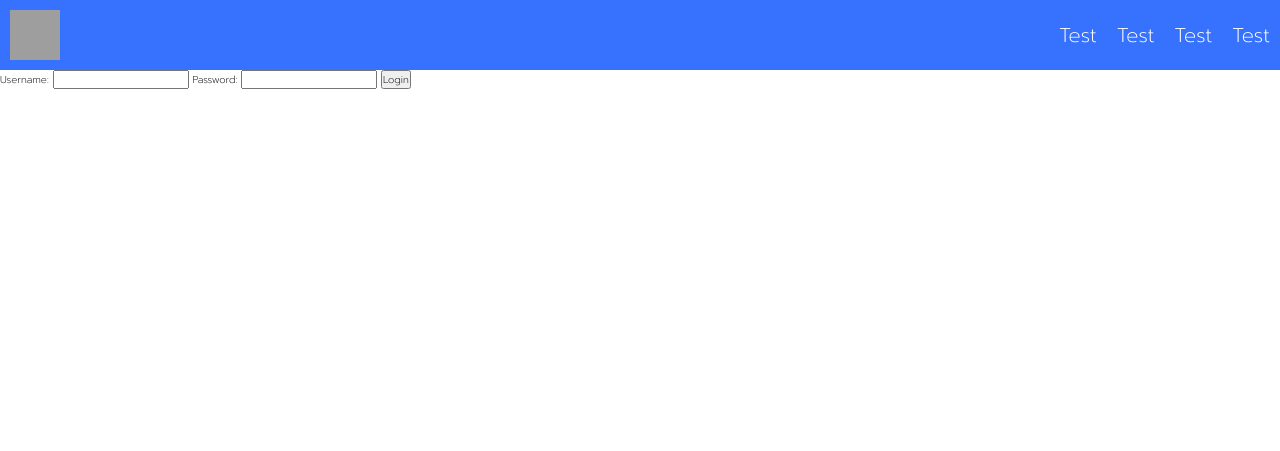
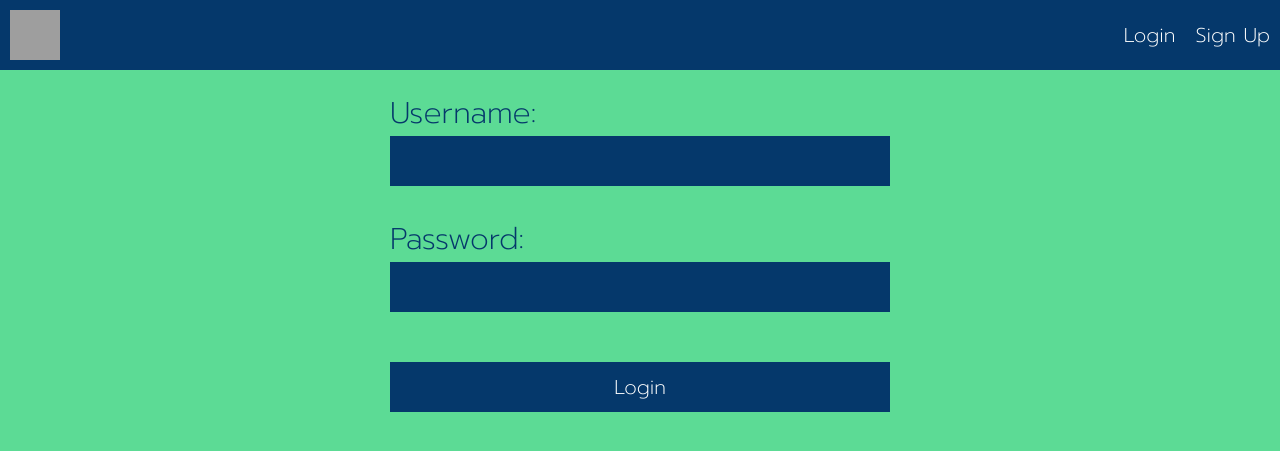
Before and after one commit to DiegoLibonati/Flask-Projects, a Flask app: page /login in a window 1280 px wide. Shown: the top 451 px of the page. Run offline with Flask 2, Linux system fonts and the light colour scheme; some libraries are stand-ins or nearby versions; grey boxes are pictures that could not be loaded.

Commit message:
sistema de login y registro hecho

```diff
--- a/Foro. Flask/foro/auth.py
+++ b/Foro. Flask/foro/auth.py
@@ -1,19 +1,68 @@
-from flask import Blueprint, render_template
+import re
+from flask import Blueprint, render_template,request, flash, url_for, redirect
 from .models import User
 from werkzeug.security import generate_password_hash, check_password_hash
-from . import DB_NAME
+from . import db
 from flask_login import login_user, login_required, logout_user, current_user
 
 auth = Blueprint('auth', __name__)
 
-@auth.route('/login')
+@auth.route('/login', methods=['GET' ,'POST'])
 def login():
-    return render_template('login.html')
+    if request.method == "POST":
+        username = request.form.get("username")
+        password = request.form.get("password")
+
+        user_db = User.query.filter_by(username=username).first()
+
+        if user_db:
+            if check_password_hash(user_db.password, password):
+                flash("Logged in successfully!", category="success")
+                login_user(user_db, remember=True)
+                return redirect(url_for('views.home'))
+            else:
+                flash("Invalid password", category="error")
+        else:
+            flash("Invalid username", category="error")
+
+    return render_template('login.html', user=current_user)
 
 @auth.route('/logout')
+@login_required
 def logout():
-    return render_template('login.html')
+    logout_user()
+    return redirect(url_for('auth.login', user=current_user))
 
-@auth.route('/sign-up')
+@auth.route('/sign-up', methods=['GET' ,'POST'])
 def sign_up():
-    return render_template('sign_up.html')
+    username = request.form.get("username")
+    email = request.form.get("email")
+    password = request.form.get("password")
+    confirm_password = request.form.get("confirm_password")
+
+    user_db = User.query.filter_by(username=username).first()
+    email_db = User.query.filter_by(email=email).first()
+
+    if user_db:
+        flash("The user already exists", category="error")
+    elif email_db:
+        flash("The email already exists", category="error")
+    elif not password == confirm_password:
+        flash("Passwords do not match", category="error")
+    elif (not username or not email or not password or not confirm_password) or (username.isspace() or email.isspace() or password.isspace() or confirm_password.isspace()):
+        flash("Blank spaces or spaces at the end or beginning are not allowed.", category="error")
+    elif len(username) <= 2:
+        flash("The username must be longer than 2 characters.", category="error")
+    elif not re.match(r"^[A-Za-z0-9\.\+_-]+@[A-Za-z0-9\._-]+\.[a-zA-Z]*$", email):
+        flash("Invalid email.", category="error")
+    elif len(password) <= 5:
+        flash("The password must be longer than 5 characters.", category="error")
+    else:
+        new_user = User(username = username, email = email, password = generate_password_hash(password))
+        db.session.add(new_user)
+        db.session.commit()
+        login_user(new_user, remember=True)
+        flash('Account created!', category='success')
+        return redirect(url_for('views.home'))
+
+    return render_template('sign_up.html', user=current_user)
--- a/Foro. Flask/foro/static/css/general.css
+++ b/Foro. Flask/foro/static/css/general.css
@@ -17,8 +17,39 @@
 body{
     height: 100%;
     width: 100%;
+    margin-top: 7rem;
 }
 
 main{
-    margin-top: 7rem;
+    display: flex;
+    align-items: center;
+    justify-content: center;
+    flex-flow: column wrap;
+    width: 100%;
+    height: 100%;
 }
+
+.alert{
+    display: flex;
+    align-items: center;
+    justify-content: space-between;
+    width: 100%;
+    height: auto;
+    border-bottom-left-radius: 1rem;
+    border-bottom-right-radius: 1rem;
+    padding: 1rem;
+}
+
+.alert h2, .alert-x{
+    font-size: 2rem;
+    color: #fff;
+    cursor: pointer;
+}
+
+.bad{
+    background-color: red;
+}
+
+.good{
+    background-color: green;
+}
--- /dev/null
+++ b/Foro. Flask/foro/static/css/login/login.css
@@ -0,0 +1,56 @@
+body{
+    background-color: #5CDB95;
+}
+
+.form_login_center{
+    display: flex;
+    align-items: center;
+    justify-content: center;
+    flex-flow: column wrap;
+    width: 90%;
+    height:35rem;
+}
+
+.form_container{
+    display: flex;
+    align-items: center;
+    justify-content: flex-start;
+    flex-flow: column wrap;
+    width: 100%;
+    height: 100%;
+}
+
+.form_container label{
+    align-self: flex-start;
+    font-size: 3rem;
+    color: #05386B;
+    margin-top: 2rem;
+}
+
+.form_container input {
+    width: 100%;
+    padding: 1rem;
+    font-size: 2rem;
+    outline: none;
+    background-color: #05386B;
+    border: none;
+    color: #fff;
+    margin-bottom: 1rem;
+}
+
+.form_container button{
+    margin-top: 4rem;
+    width: 100%;
+    padding: 1rem;
+    background-color: #05386B;
+    border: none;
+    color: #fff;
+    font-size: 2rem;
+    cursor: pointer;
+}
+
+@media only screen and (min-width:540px){
+    .form_login_center{
+        width: 50rem;
+    }
+}
--- a/Foro. Flask/foro/static/css/navbar.css
+++ b/Foro. Flask/foro/static/css/navbar.css
@@ -5,7 +5,7 @@
     flex-flow: row wrap;
     width: 100%;
     height: 7rem;
-    background-color: #3772FF;
+    background-color: #05386B;
     position: fixed;
     top: 0;
     left: 0;
@@ -16,11 +16,9 @@
     align-items: center;
     justify-content: space-between;
     flex-flow: row wrap;
-    height: 100%;
+    height: 7rem;
     width: 100%;
     padding: 1rem;
-    position: relative;
-    z-index: 350;
 }
 
 .header_container img {
@@ -48,35 +46,34 @@
     flex-flow: row wrap;
     height: auto;
     width: 100%;
-    transform: translateY(-200%);
-    position: relative;
-    z-index: 300;
-    transition: transform 1s;
 }
 
 .navbar_container_list{
     display: flex;
     align-items: flex-start;
     justify-content: center;
-    flex-flow: column wrap;
+    flex-flow: column nowrap;
     height: auto;
+    max-height: 0;
     width: 100%;
-    background-color: #3772FF;
+    background-color: #05386B;
+    transition: max-height 1s;
+    overflow: hidden;
 }
 
-.navbar_container_list li{
+.navbar_container_list_li{
     padding: 1rem;
 }
 
-.navbar_container_list li a{
+.navbar_container_list_li_a{
     text-decoration: none;
     font-size: 2rem;
     color: #fff;
 }
 
 .navbar-open{
-    transform: translateY(0%);
-    transition: transform 1s;
+    max-height: 100rem;
+    transition: max-height 1s;
 }
 
 @media only screen and (min-width:1024px) {
@@ -97,12 +94,13 @@
     }
 
     .navbar_container{
-        transform: translateY(0%);
-        transition: transform 0s;
         width: auto;
     }
 
     .navbar_container_list{
         flex-flow: row wrap;
+        max-height: 100rem;
     }
+
+
 }
--- /dev/null
+++ b/Foro. Flask/foro/static/js/general.js
@@ -0,0 +1,13 @@
+try{
+    const quitAlert = document.querySelector(".quit-alert")
+
+    const removeAlert = (e) => {
+
+        e.currentTarget.parentElement.remove()
+
+    }
+
+    quitAlert.addEventListener("click", removeAlert)
+}catch(e){
+
+}
--- a/Foro. Flask/foro/static/js/navbar.js
+++ b/Foro. Flask/foro/static/js/navbar.js
@@ -1,15 +1,17 @@
-const navbar = document.querySelector(".navbar_container")
+const navbar = document.querySelector(".navbar_container_list")
 const btnOpenNavbar = document.querySelector(".bi-list")
 const btnCloseNavbar = document.querySelector(".bi-x")
 
 const openNavbar = () => {
     navbar.classList.add("navbar-open")
+
     btnOpenNavbar.style.display = "none"
     btnCloseNavbar.style.display = "block"
 }
 
 const closeNavbar = () => {
     navbar.classList.remove("navbar-open")
+
     btnOpenNavbar.style.display = "block"
     btnCloseNavbar.style.display = "none"
 }
--- a/Foro. Flask/foro/templates/base.html
+++ b/Foro. Flask/foro/templates/base.html
@@ -22,18 +22,51 @@
 
         <nav class="navbar_container">
             <ul class="navbar_container_list">
-                <li><a href="#">Test</a></li>
-                <li><a href="#">Test</a></li>
-                <li><a href="#">Test</a></li>
-                <li><a href="#">Test</a></li>
+              {% if user.is_authenticated %}
+                <li class="navbar_container_list_li"><a class="navbar_container_list_li_a" href="/">Home</a></li>
+                <li class="navbar_container_list_li"><a class="navbar_container_list_li_a" href={{ url_for('views.profile', username = current_user.username) }}>Profile</a></li>
+                <li class="navbar_container_list_li"><a class="navbar_container_list_li_a" href="/logout">Log out</a></li>
+              {% else %}
+                <li class="navbar_container_list_li"><a class="navbar_container_list_li_a" href="/login">Login</a></li>
+                <li class="navbar_container_list_li"><a class="navbar_container_list_li_a" href="/sign-up">Sign Up</a></li>
+              {% endif %}
             </ul>
         </nav>
     </header>
 
-    {% block content %}
+    {% with messages = get_flashed_messages(with_categories=true) %}
 
-    {% endblock content %}
+      {% if messages %}
 
+        {% for category, message in messages %}
+
+          {% if category == 'error' %}
+
+              <section class="alert bad">
+                <h2>{{message}}</h2>
+                <h2 class="quit-alert">X</h2>
+              </section>
+
+            {% else %}
+
+              <section class="alert good">
+                <h2>{{message}}</h2>
+                <h2 class="quit-alert">X</h2>
+              </section>
+
+            {% endif %}
+
+          {% endfor %}
+
+        {% endif %}
+
+      {% endwith %}
+
+      {% block content %}
+
+      {% endblock content %}
+
+    <script src="{{ url_for('static', filename='js/general.js') }}"></script>
     <script src="{{ url_for('static', filename='js/navbar.js') }}"></script>
   </body>
 </html>
--- a/Foro. Flask/foro/templates/index.html
+++ b/Foro. Flask/foro/templates/index.html
@@ -1,3 +1,3 @@
 {% extends 'base.html' %}
 
-{% block title %} {% endblock title %}
+{% block title %} Home {% endblock title %}
--- a/Foro. Flask/foro/templates/login.html
+++ b/Foro. Flask/foro/templates/login.html
@@ -1,15 +1,17 @@
 {% extends 'base.html' %}
+
+{% block linkcss %} <link rel="stylesheet" type="text/css" href="{{ url_for('static', filename='css/login/login.css') }}">{% endblock linkcss %}
 
 {% block title %} Login {% endblock title %}
 
 {% block content %}
 <main>
-    <section>
-        <form method="POST">
+    <section class="form_login_center">
+        <form method="POST" class="form_container">
             <label for="username">Username:</label>
             <input type="text" id="username" name="username">
             <label for="password">Password:</label>
-            <input type="text" id="password" name="password">
+            <input type="password" id="password" name="password">
             <button type="submit">Login</button>
         </form>
     </section>
--- /dev/null
+++ b/Foro. Flask/foro/templates/profile.html
@@ -0,0 +1,3 @@
+{% extends 'base.html' %}
+
+{% block title %} {{user.username}} {% endblock title %}
```
Also changed, not shown: Foro. Flask/foro/static/css/sign_up/sign_up.css (added, +56 -0 lines), Foro. Flask/foro/templates/sign_up.html (+27 -0 lines), Foro. Flask/foro/views.py (+11 -1 lines), Foro. Flask/foro/foro.db.
